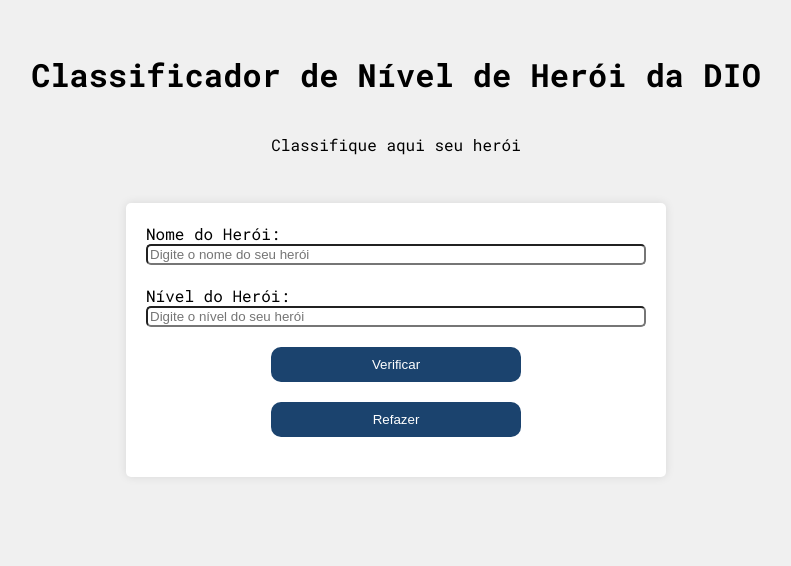
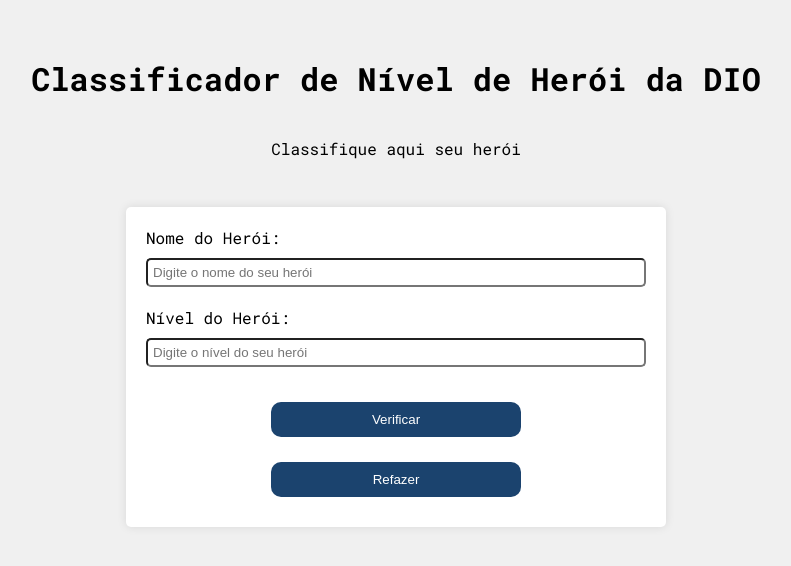
Before and after one commit to calderar0/classificador-nivel-heroi, a plain HTML site: page index.html in a window 1280 px wide. Shown: the whole page, without its empty margins (244-1035 px from the left). Drawn offline with Linux system fonts and the light colour scheme; a web font is replaced by a local one.

Commit message:
Projeto Finalizado

```diff
--- a/index.html
+++ b/index.html
@@ -13,9 +13,9 @@
         <p class="paragrafo">Classifique aqui seu herói</p>
     </div>
     <div class="formulario">
-        <label for="heroi">Nome do Herói:</label>
+        <label for="heroi" class="hero-label">Nome do Herói:</label>
         <input type="text" id="heroi" name="heroi" placeholder="Digite o nome do seu herói" required>
-        <label for="nivel">Nível do Herói:</label>
+        <label for="nivel" class="lvl-label">Nível do Herói:</label>
         <input type="number" id="pontos" name="pontos" placeholder="Digite o nível do seu herói" min="0" required>
         <button onclick="verificarNivel()">Verificar</button>
         <button onclick="location.reload()" id="reload">Refazer</button>
--- a/styles.css
+++ b/styles.css
@@ -19,12 +19,22 @@ body {
 
 .formulario #heroi{
     margin-bottom: 20px;
+    padding: 5px;
     border-radius: 5px;
+}
+
+.formulario .hero-label{
+    margin-bottom: 10px;
 }
 
 .formulario #pontos {
     margin-bottom: 20px;
+    padding: 5px;
     border-radius: 5px;
+}
+
+.formulario .lvl-label{
+    margin-bottom: 10px;
 }
 
 .formulario button{
@@ -34,7 +44,8 @@ body {
     border: none;
     border-radius: 10px;
     cursor: pointer;
-    margin-bottom: 20px;
+    margin-top: 15px;
+    margin-bottom: 10px;
     width: 50%;
     margin-inline: auto;
 }
@@ -46,11 +57,33 @@ body {
     margin-top: 2rem;
     width: 100%;
     align-items: center;
+    cursor: default;
+}
+
+.textos h1::before {
+    transform: scaleX(0);
+    transform-origin: bottom left;
+}
+
+.textos h1:hover::before {
+    transform: scaleX(1);
+}
+
+.textos h1::before {
+    content: '';
+    display: block;
+    z-index: -1;
+    width: 100%;
+    height: 4px;
+    background-color: #1b436e;
+    transition: transform 0.4s ease;
 }
 
 .resultado {
     display: flex;
     flex-direction: column;
+    justify-content: center;
+    align-items: center;
     width: 100%;
     max-width: 500px;
     margin: 20px auto;
```
